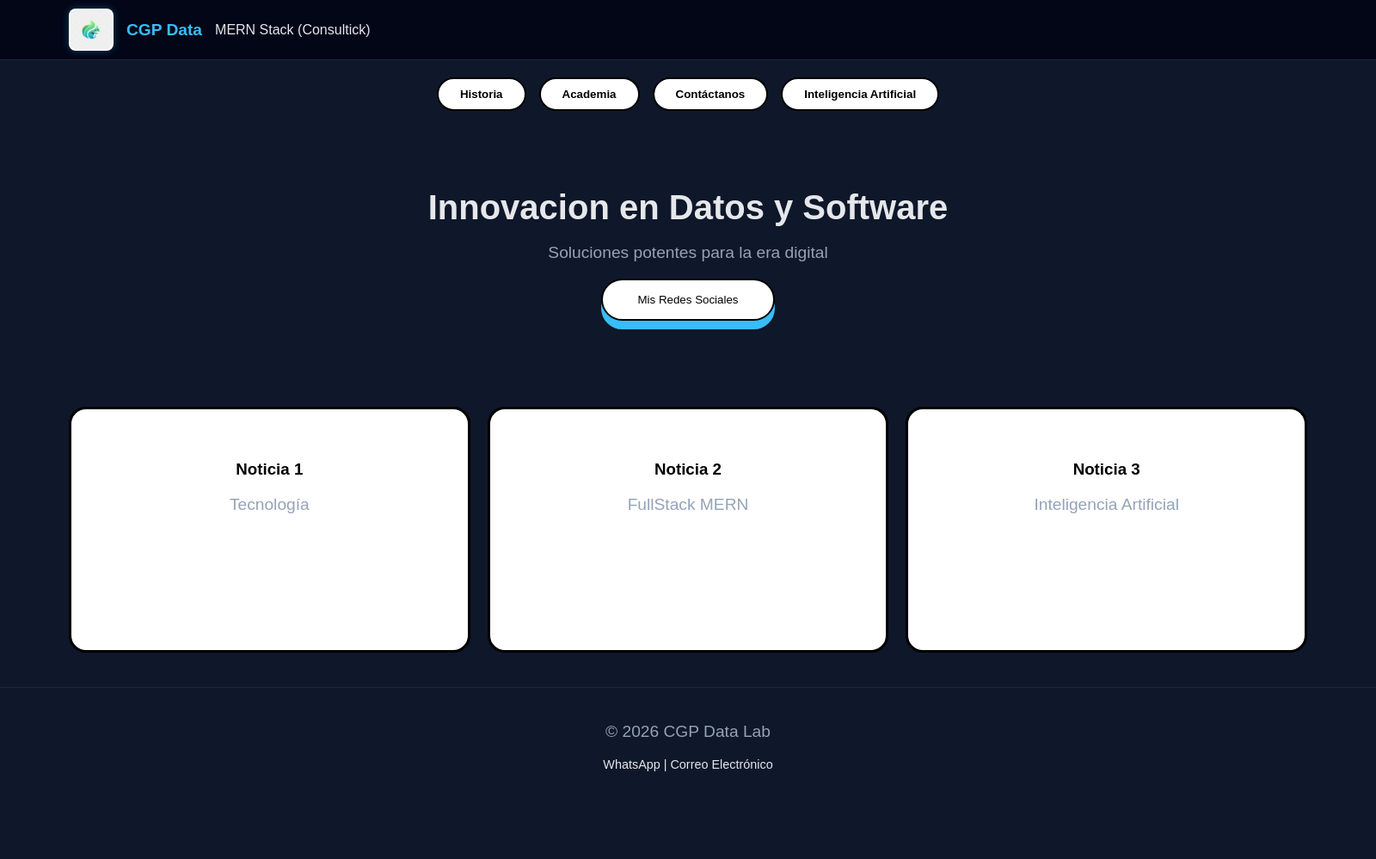
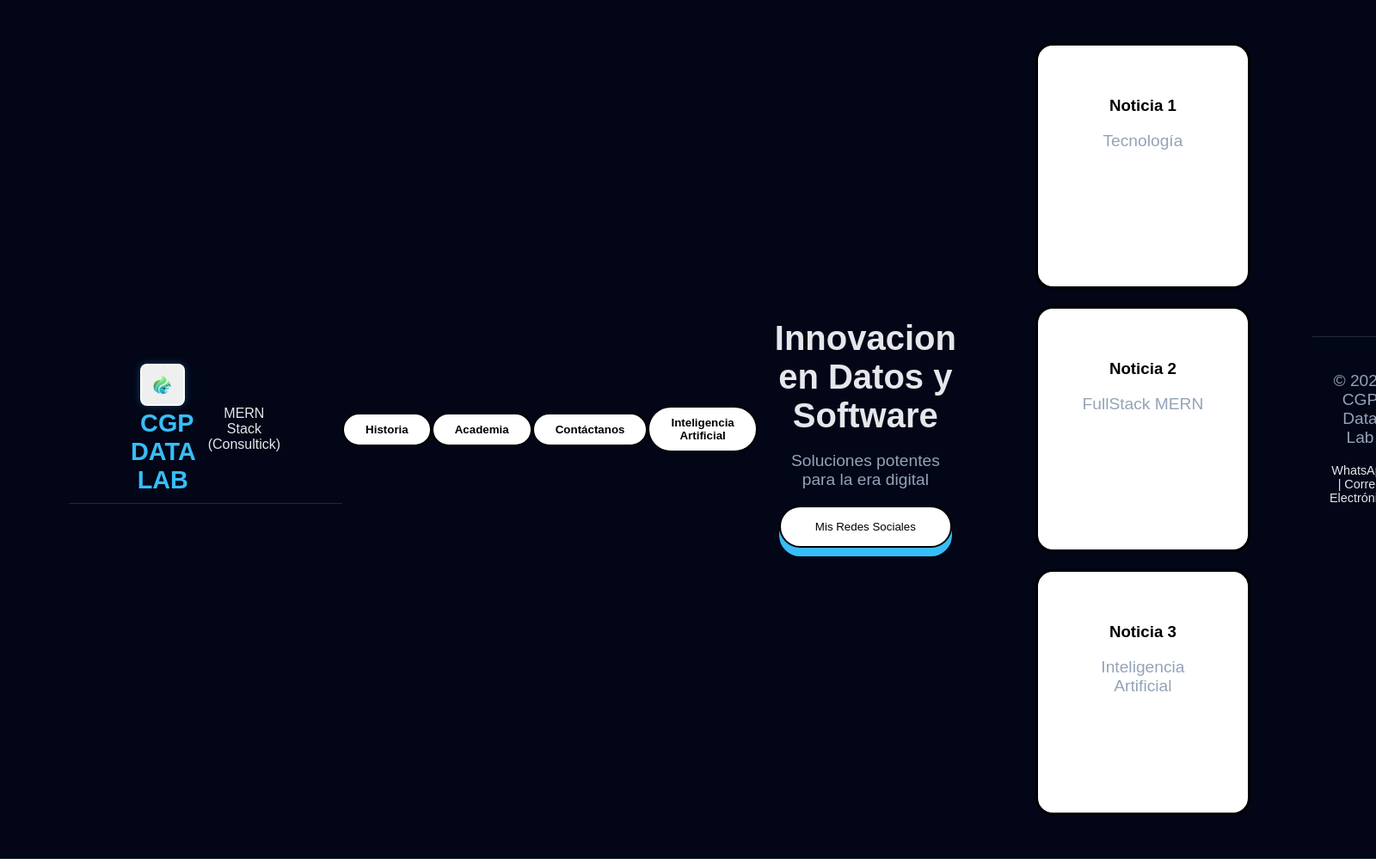
Before and after one commit to CGPDataLab/web, a Flask app: page / in a window 1600 px wide; the page is wider, and only the part inside the window is pictured. Shown: that part at 86% size. Before the commit the page ends 897 px from the top of that part, so only its background shows below. Run offline with Flask 3, Linux system fonts and the light colour scheme.

Commit message:
UI: Agregado Lab al nombre de la marca

```diff
--- a/static/css/style.css
+++ b/static/css/style.css
@@ -23,9 +23,11 @@
 }
 
 .brand-name {
-    font-size: 1.2rem;
-    font-weight: bold;
-    color: #38bdf8; /* Azul tecnológico */
+    font-size: 1.8rem; /* Tamaño de título */
+    font-weight: 800; /* Extra negrita */
+    color: #38bdf8; /* Tu azul característico */
+    text-transform: uppercase; /* Todo en mayúsculas */
+    margin-left: 10px;
 }
 
 /* Ajusta tu .hero para que no repita el logo grande */
--- a/templates/index.html
+++ b/templates/index.html
@@ -6,14 +6,15 @@
     <link rel="stylesheet"href="{{url_for('static',filename='css/style.css')}}">
 </head>
 <nav class="navbar">
+    <nav class="navbar">
     <div class="nav-container">
-        <img src="{{ url_for('static', filename='img/ardilla-icon.png') }}" alt="logo" class="nav-logo">
-        <span class="brand-name">CGP Data</span>
+        <div class="logo-row">
+            <img src="{{ url_for('static', filename='img/ardilla-icon.png') }}" alt="logo" class="nav-logo">
+            <span class="brand-name">CGP Data Lab</span>
+        </div>
         <div class="tech-logs">MERN Stack (Consultick)</div>
     </div>
 </nav>
-
-<div class="sub-nav">
     <button class="btn-nav">Historia</button>
     <button class="btn-nav">Academia</button>
     <button class="btn-nav">Contáctanos</button>
```
